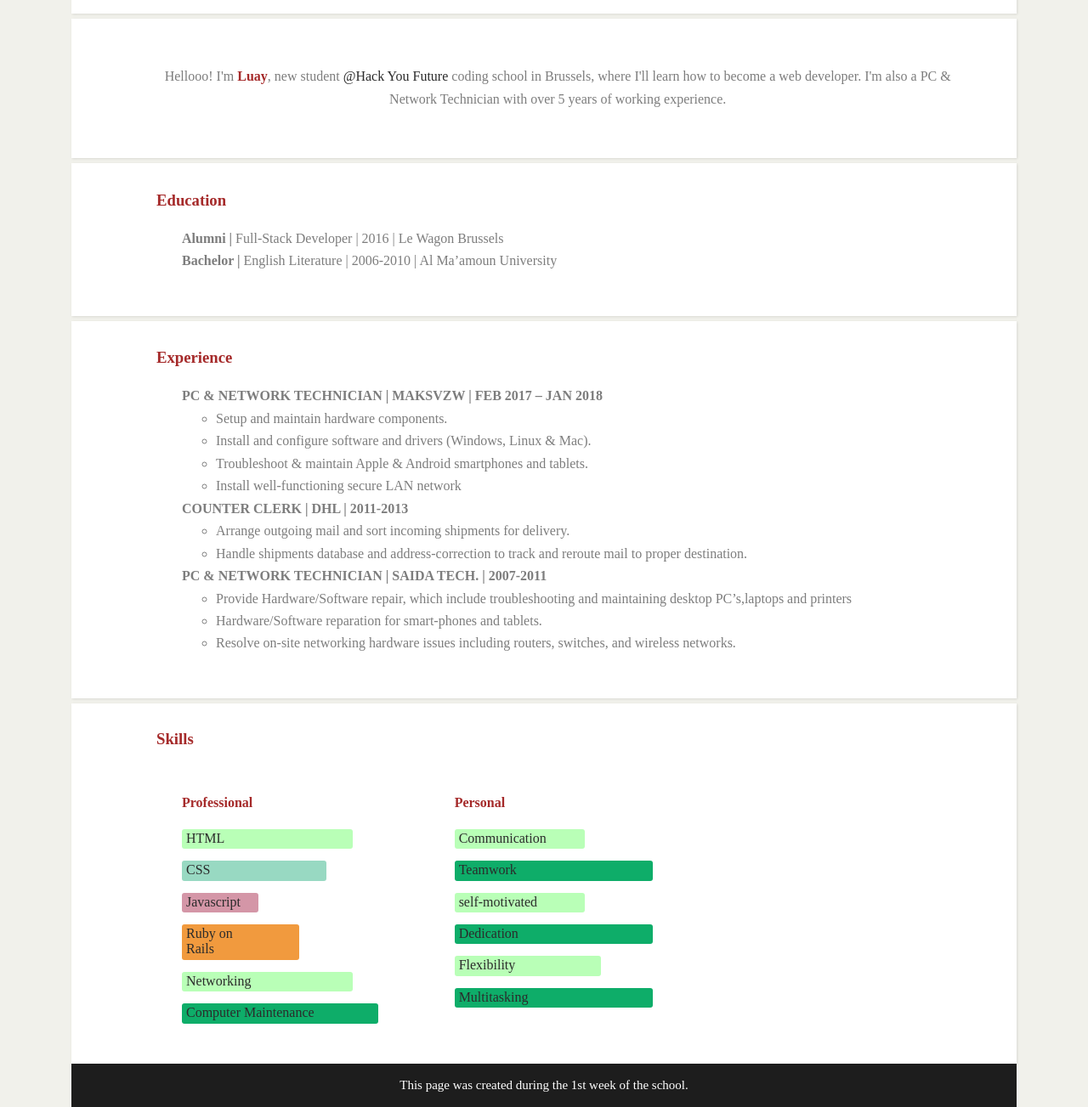
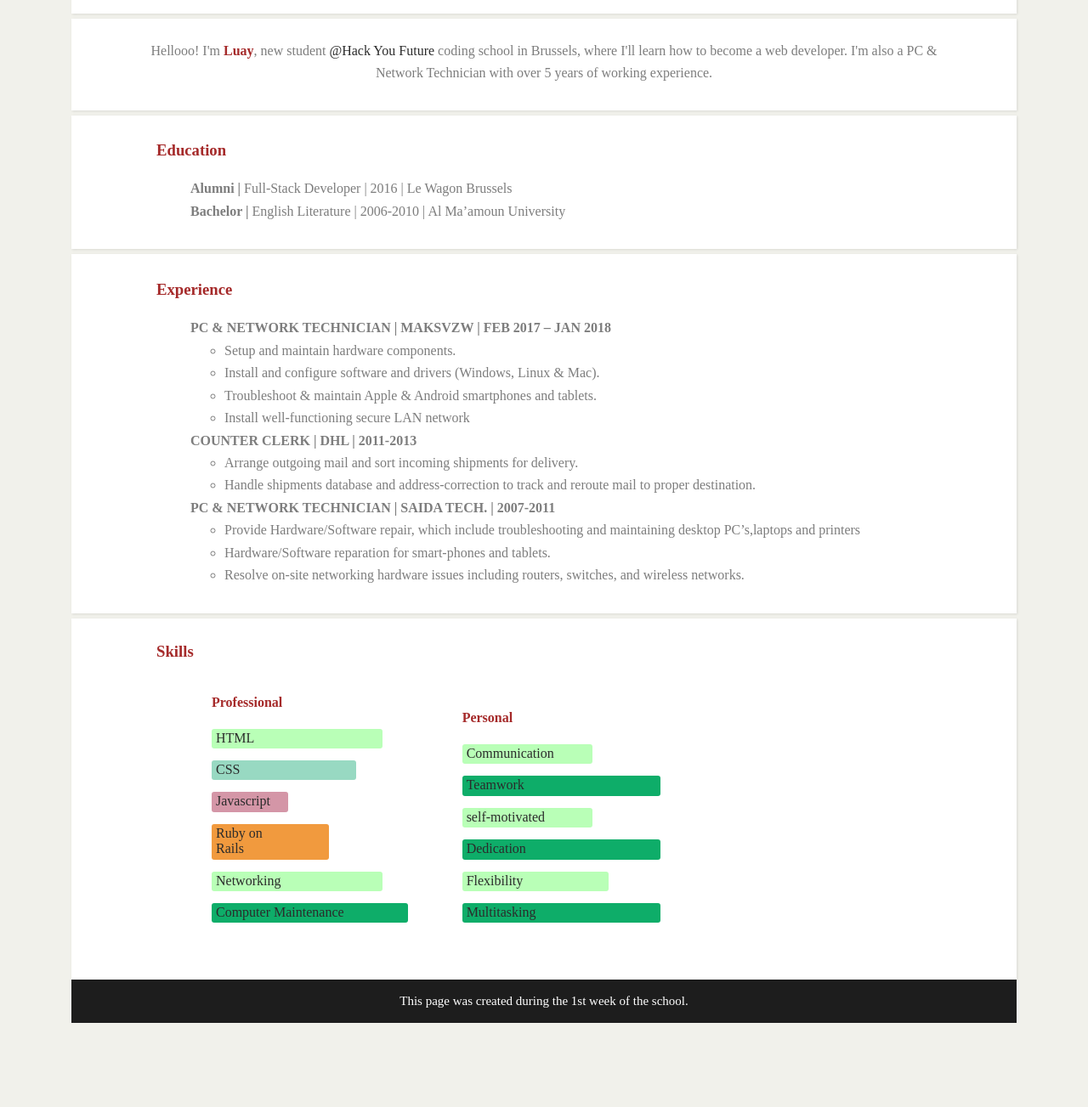
Before and after one commit to abdous/HYF, a plain HTML site: page week1/index.html in a window 1280 px wide. Shown: the part 1069-2372 px from the top of the page at 85% size. After the commit the page ends 2273 px from the top, so only its background shows below. Drawn offline with nearby package versions, Linux system fonts and the light colour scheme.

Commit message:
organizing css

```diff
--- a/week1/styles.css
+++ b/week1/styles.css
@@ -10,7 +10,6 @@ h3, h4 {
 }
 .list {
   list-style: none;
-    padding: 0 30px 0 30px;
 }
 
 header {
@@ -73,7 +72,7 @@ header {
 
 .about-me {
   text-align: center;
-    margin: 6px 84px 0px 84px;
+  padding: 15px 50px 15px 50px;
   box-shadow: 1px 1px 3px rgba(0, 0, 0, 0.1);
   background-color: white;
   line-height: 0.7cm;
@@ -84,9 +83,8 @@ header {
 }
 
 .about-me p {
-    padding: 5%;
-    padding-left: 88px;
-    margin-top: 0px;
+  padding: 10px 42px 15px 42px;
+  margin: 0px;
 }
 
 .about-me a, .footer a {
@@ -98,32 +96,30 @@ header {
 }
 
 .education, .experience {
-    padding: 12px 100px 35px 100px;
-    background-color: white;
-    box-shadow: 1px 1px 3px rgba(0, 0, 0, 0.1);
+  display: block;
   line-height: 0.7cm;
 }
 .education {
   text-align: left;
-    margin: -10px 84px 0px 84px;
 }
 
-.experience {
+.experience, .skills, .education, .about-me {
   margin: 6px 84px 0px 84px;
 }
 
+.experience, .skills, .education {
+  padding: 10px 100px 15px 100px;
+  background-color: white;
+  box-shadow: 1px 1px 3px rgba(0, 0, 0, 0.1);
+}
 .skills {
-    padding: 12px 0px 12px 100px;
-    margin: 6px 84px 0px 84px;
-    background-color: white;
   height: 400px;
-    box-shadow: 1px 1px 3px rgba(0, 0, 0, 0.1);
 }
 
 .first-card, .second-card {
-    display: inline-flex;
+  display: inline-block;
   position: relative;
-    padding-right: 56px;
+  margin: 0px 25px 0px 25px;
 }
 
 span {
```
Lines whose indentation alone changed are shown as unchanged.
